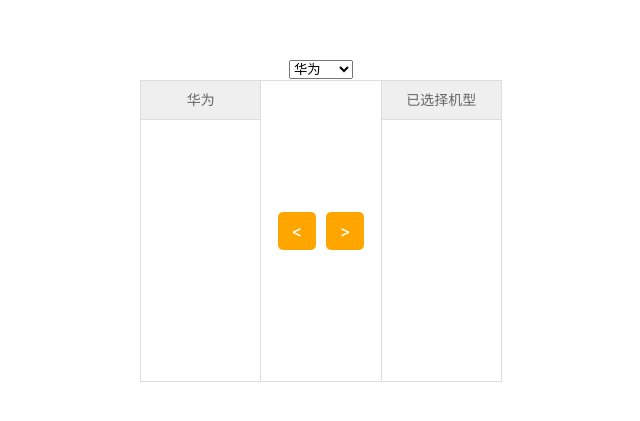
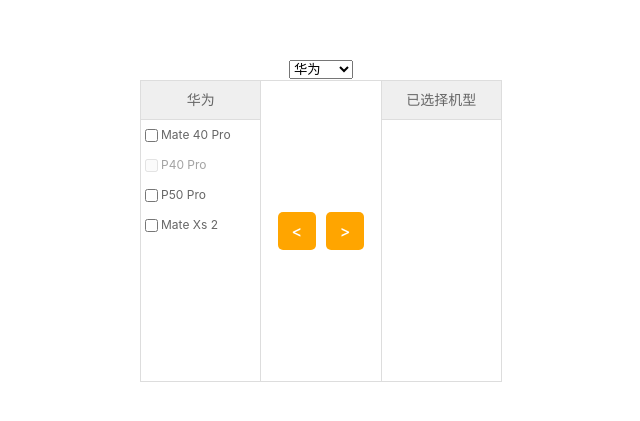
Before and after one commit to huangyuanyin/hyy-vue-PC-admin, a Vue app: page / in a window 1280 px wide. Shown: the part 181-602 px from the top of the page, without its empty margins (319-959 px from the left). Built offline with nearby package versions, Linux system fonts and the light colour scheme.

Commit message:
左侧列表样式+逻辑

```diff
--- a/modules/hyy-ui/Transfer/Transfer.vue
+++ b/modules/hyy-ui/Transfer/Transfer.vue
@@ -9,6 +9,10 @@
 			<div class="box left-list">
 				<h1 class="list-title">{{ leftTitle }}</h1>
 				<div>
+					<div v-for="item of leftListData" :key="item.id" :class="['list-item', item.disabled ? 'disabled' : '']">
+						<input type="checkbox" :disabled="item.disabled" :id="'__checkbox__' + item.id">
+						<label :for="'__checkbox__' + item.id">{{ item.phone_name }}</label>
+					</div>
 				</div>
 			</div>
 			<div class="box button-group">
@@ -25,7 +29,7 @@
 
 <script setup>
 import propsDefination from './extends/props'
-import { useTargetIndex, useComputedData } from './extends/hooks'
+import { useTargetIndex, useComputedData, useRightListData } from './extends/hooks'
 
 const props = defineProps(propsDefination)
 const options = props.data.map(({ title }) => title)
@@ -34,7 +38,9 @@
 	targetIndex, setTargetIndex
 ] = useTargetIndex(0);
 
-const { leftTitle } = useComputedData(props.data, targetIndex)
+const [rightListData, addRightListData, removeRightListData] = useRightListData([])
+
+const { leftTitle, leftListData } = useComputedData(props.data, targetIndex, rightListData)
 
 </script>
 
@@ -61,6 +67,18 @@
 			border-bottom: 1px solid #ddd;
 			background-color: #efefef;
 			font-size: 14px;
+		}
+
+		.list-item {
+			display: flex;
+			align-items: center;
+			height: 30px;
+			font-size: 12px;
+			color: #666;
+
+			&.disabled {
+				opacity: .6;
+			}
 		}
 
 		&.button-group {
--- a/modules/hyy-ui/Transfer/extends/hooks.js
+++ b/modules/hyy-ui/Transfer/extends/hooks.js
@@ -11,10 +11,34 @@
 	return [targetIndex, setTargetIndex]
 }
 
-export function useComputedData(data, targetIndex) {
+export function useRightListData(initialIndex) {
+	const rightListData = ref(initialIndex)
+
+	function addRightListData(newData) {
+		rightListData.value = [...rightListData.value, ...newData]
+	}
+
+	function removeRightListData(newData) {
+		newData.forEach(newItem => {
+			rightListData.value = rightListData.value.filter(item => item.id !== newItem.id)
+		});
+	}
+	return [rightListData, addRightListData, removeRightListData]
+}
+
+export function useComputedData(data, targetIndex, rightListData) {
 	const leftTitle = computed(() => data[targetIndex.value].title)
+	const leftListData = computed(() => {
+		const { data: currentData } = data[targetIndex.value]
+
+		return currentData.filter((item) => {
+			if (!rightListData.value.find(({ id }) => item.id === id)) {
+				return item
+			}
+		})
+	})
 
 	return {
-		leftTitle
+		leftTitle, leftListData
 	}
 }
```
